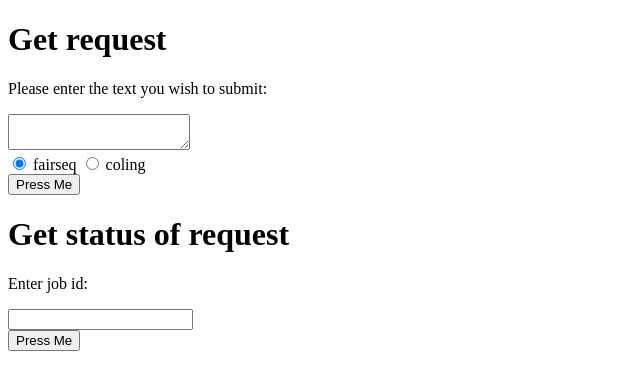
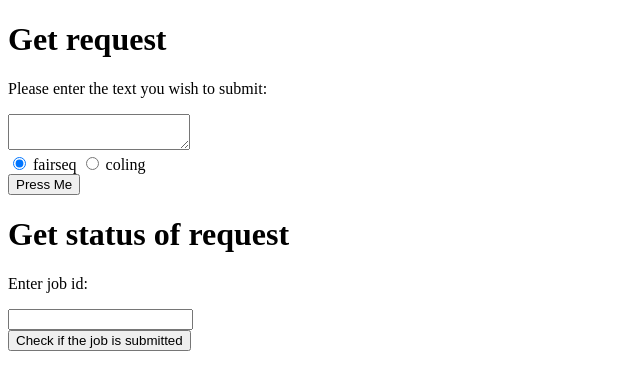
Before and after one commit to mpsilfve/glossing-UI, a Flask app: page / in a window 1280 px wide. Shown: the top 390 px of the page, without its empty margins (0-640 px from the left). Run offline with Flask 2, Linux system fonts and the light colour scheme; parts of the project's set-up code (start-up, migrations or seed data) failed here and were passed over.

Commit message:
server now sends JSON object with model result back to frontend

```diff
--- a/backend_coling/process_output.py
+++ b/backend_coling/process_output.py
@@ -17,8 +17,9 @@ from os import path
 #     }
 # ]
 
-def process_output():
+def process_output(current_job):
     # read the results document into a string
+    # NOTE: the file to read as output can be changed.
     results_path = 'coling2018-neural-transition-based-morphology/results_inference/Both/Word_dumb/f.beam10.dev.predictions'
     with open(results_path, "r") as new_result:
         new_result_contents = new_result.read()
@@ -49,5 +50,5 @@ def process_output():
     result_json = json.dumps(result_by_line_split, indent = 4)
 
     # write JSON object into a file and save
-    with open('/backend_coling/results/output_inference_json.std.out', 'w') as outfile:
+    with open('/data/results/output_inference_json-{}.std.out'.format(current_job), 'w') as outfile:
         outfile.write(result_json)
--- a/backend_server/server.py
+++ b/backend_server/server.py
@@ -42,12 +42,28 @@ def api_job():
 
     return jsonify({"job_id":request_id})
 
+# for status check requests
 @app.route('/api/job/<int:job_id>')
 def get_job_status(job_id):
-    if path.isfile(f'/data/fairseq_{job_id}.txt') or path.isfile(f'/data/coling_{job_id}.txt'):
-        return jsonify({"status": True})
+    if path.isfile(f'/data/fairseq_{job_id}.txt'):
+        # TODO add for fairseq when fairseq exists
+        return jsonify({"status": False, "model" : "fairseq"})
+    elif path.isfile(f'/data/coling_{job_id}.txt'):
+        completed = path.isfile(f'/data/results/output_inference_json-{job_id}.std.out')
+        return jsonify({"status": completed, "model" : "coling"})
     else:
-        return jsonify({"status": False})
+        flask.abort(404)
+
+@app.route('/api/job/<int:job_id>/download')
+def download_job_result(job_id):
+    result_path =  f'/data/results/output_inference_json-{job_id}.std.out'
+    if path.isfile(result_path):
+        with open(result_path, 'r') as outfile:
+            result = json.load(outfile)
+        return jsonify(result)
+    else:
+        flask.abort(404)
+
 
 if __name__ == '__main__': # distinguish between running directly vs flask
 
--- a/backend_server/templates/form.html
+++ b/backend_server/templates/form.html
@@ -27,17 +27,35 @@
     <form>
         <input type="number" id="input_job_id">
     </form>
-    <button id=button_2 onclick="checkStatus()">Press Me</button>
+    <button id=button_2 onclick="checkStatus()">Check if the job is submitted</button>
+    <div id="running_message" style="display:none">
+        <p>Your job is running. This will automatically update, when your job is complete.</p>
+    </div>
+    <div id = "completed_message" style = "display:none">
+        <p>Here is your completed job.</p>
+        <textarea id="completed_job"></textarea>
+    </div>
 
     <script>
     async function checkStatus() {
         const jobId = document.getElementById("input_job_id").value;
         const status = await requestData(`/api/job/${jobId}`);
-        // alert(jobId);
+        const running_message = document.getElementById("running_message");
+        const completed_message = document.getElementById("completed_message");
+        const completed_job = document.getElementById("completed_job");
+
         if (status.status) {
-            alert("Your job has been received. Rest assured you will be notified when it will get processed.");
+            // alert("Your job has completed.");
+            running_message.style.display = "none";
+            completed_message.style.display = "block";
+            completed_job.value = "loading result";
+            const result = await requestData(`/api/job/${jobId}/download`);
+            const result_string = JSON.stringify(result);
+            completed_job.value = result_string;
         } else {
-            alert("no job found");
+            // alert("The job has submitted, but not completed yet. It is running. Rest assured you will be notified when it will get processed.");
+            completed_message.style.display = "none";
+            running_message.style.display = "block";
         }
     }
 
```
Also changed, not shown: backend_coling/listen.py (+6 -3 lines), backend_coling/model_inference.py (+11 -7 lines).
